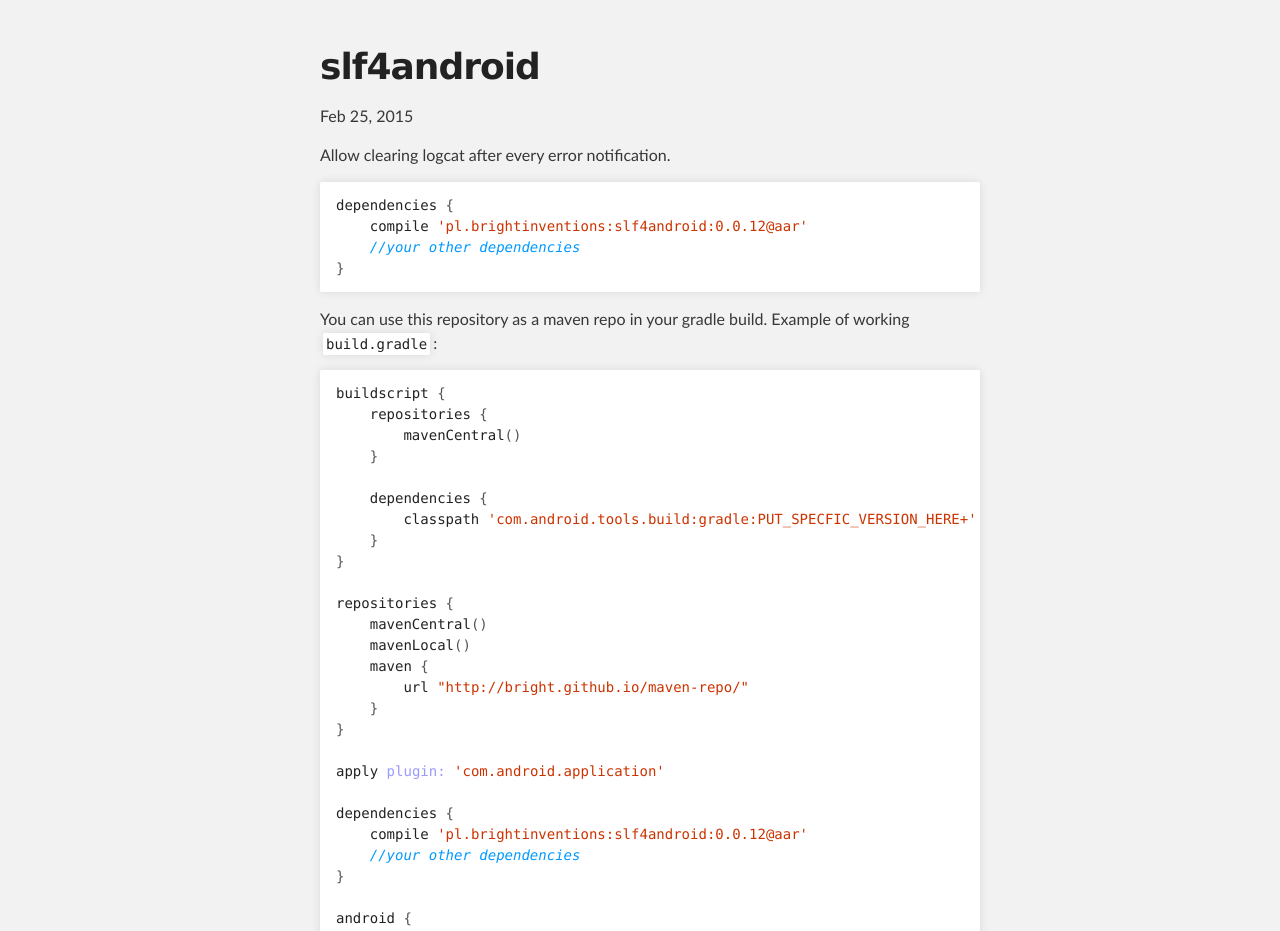
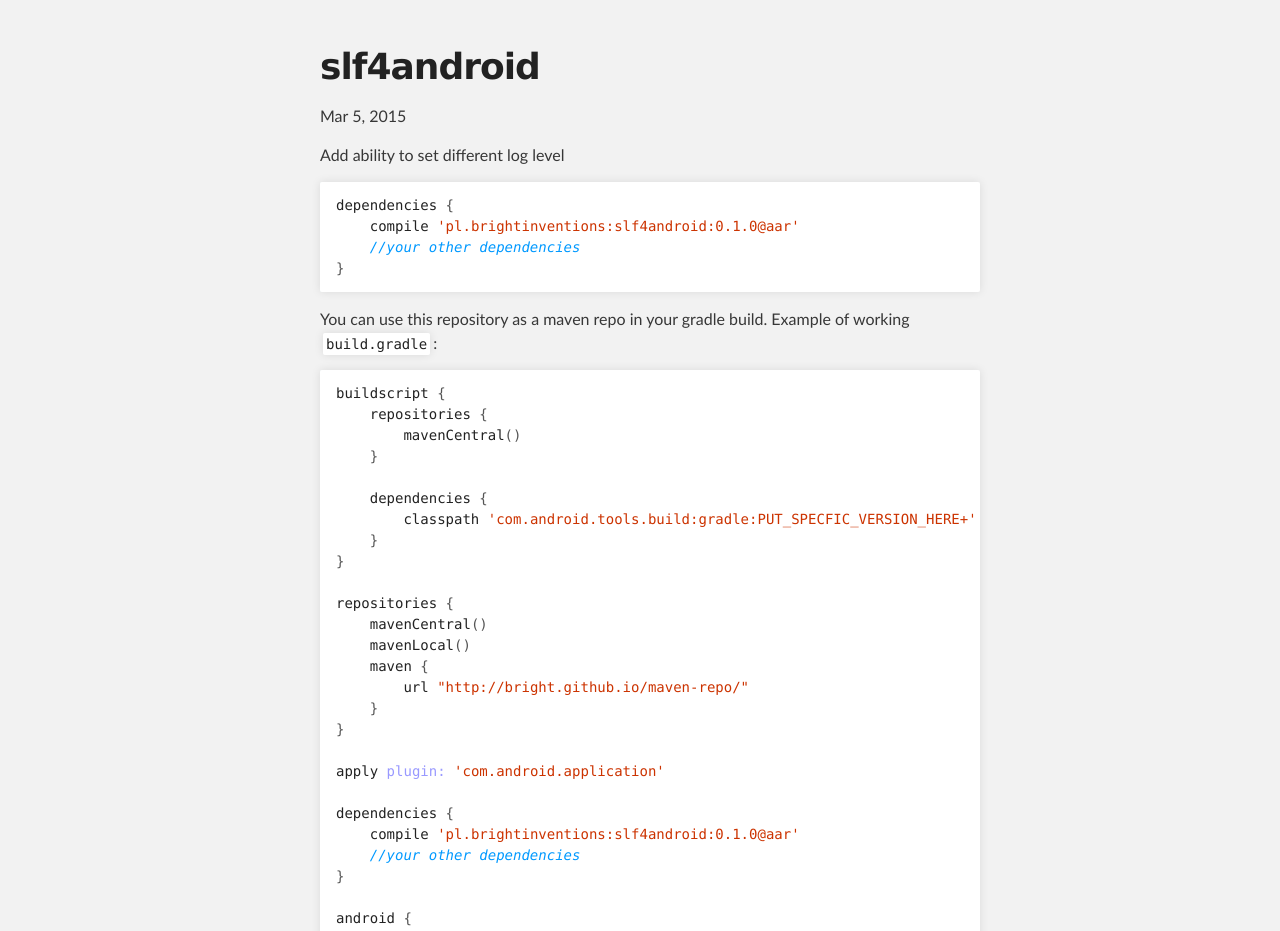
Before and after one commit to bright/maven-repo, a Jekyll site: the page built from _posts/2015-03-05-pl.brightinvetions-slf4android.md, in a window 1280 px wide. Shown: the part 184-1115 px from the top of the page. Built offline with Jekyll 4.4.1, drawn with Linux system fonts in a browser that asks for light colours.

Commit message:
slf4android release 0.1.0

```diff
--- a/_data/brightinventions_slf4android.yml
+++ b/_data/brightinventions_slf4android.yml
@@ -13,3 +13,4 @@ versions:
   - 0.0.10
   - 0.0.11
   - 0.0.12
+  - 0.1.0
--- /dev/null
+++ b/_posts/2015-03-05-pl.brightinvetions-slf4android.md
@@ -0,0 +1,10 @@
+---
+layout: post
+title:  "slf4android"
+date:   2015-03-05 08:00:00
+categories: pl.brightinventions slf4android
+data_name: brightinventions_slf4android
+version: 0.1.0
+---
+
+Add ability to set different log level
--- a/pl/brightinventions/slf4android/maven-metadata.xml
+++ b/pl/brightinventions/slf4android/maven-metadata.xml
@@ -17,7 +17,8 @@
       <version>0.0.10</version>
       <version>0.0.11</version>
       <version>0.0.12</version>
+      <version>0.1.0</version>
     </versions>
-    <lastUpdated>20150225083510</lastUpdated>
+    <lastUpdated>20150305064316</lastUpdated>
   </versioning>
 </metadata>
```
Also changed, not shown: 8 other files.
